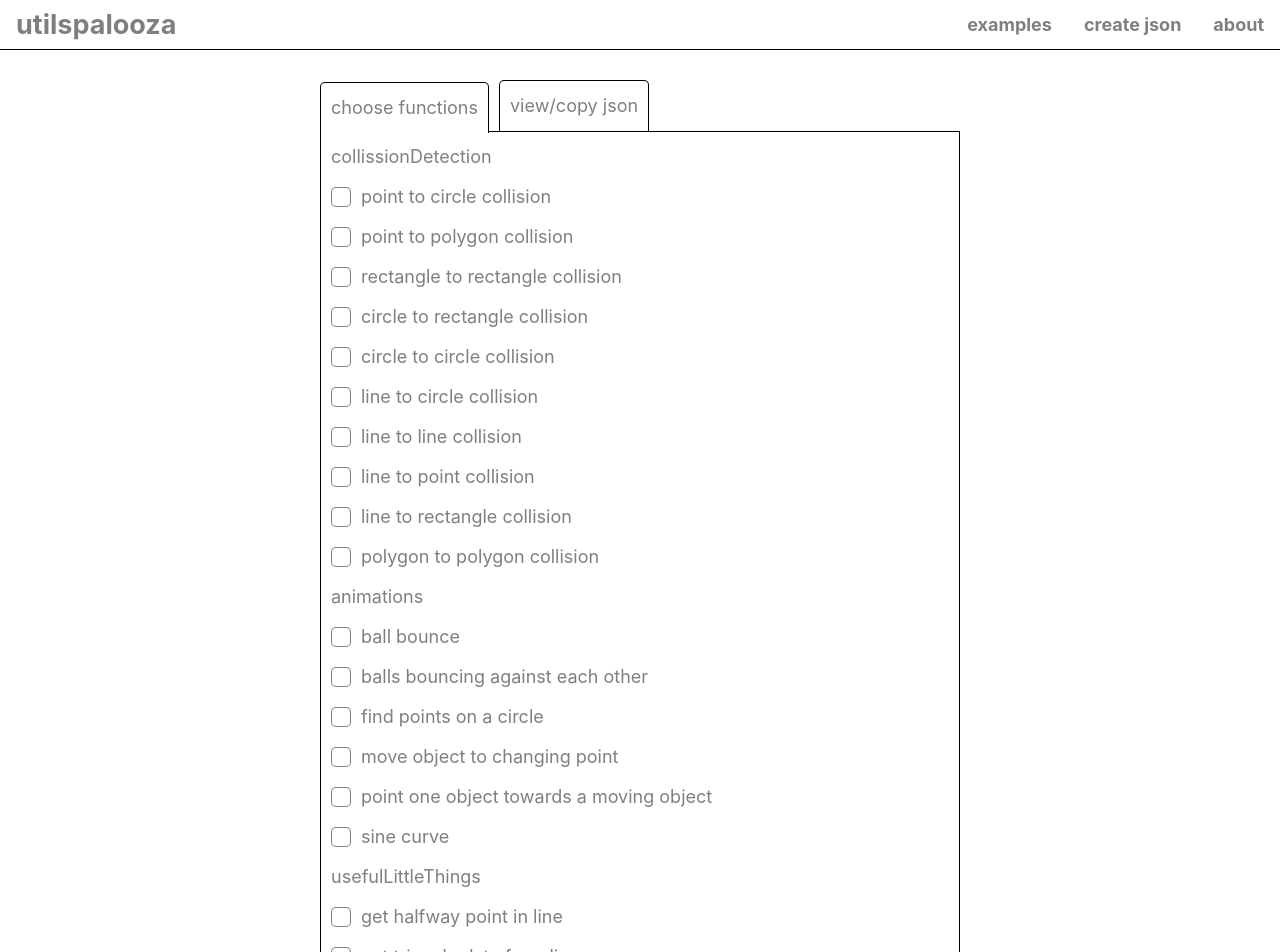
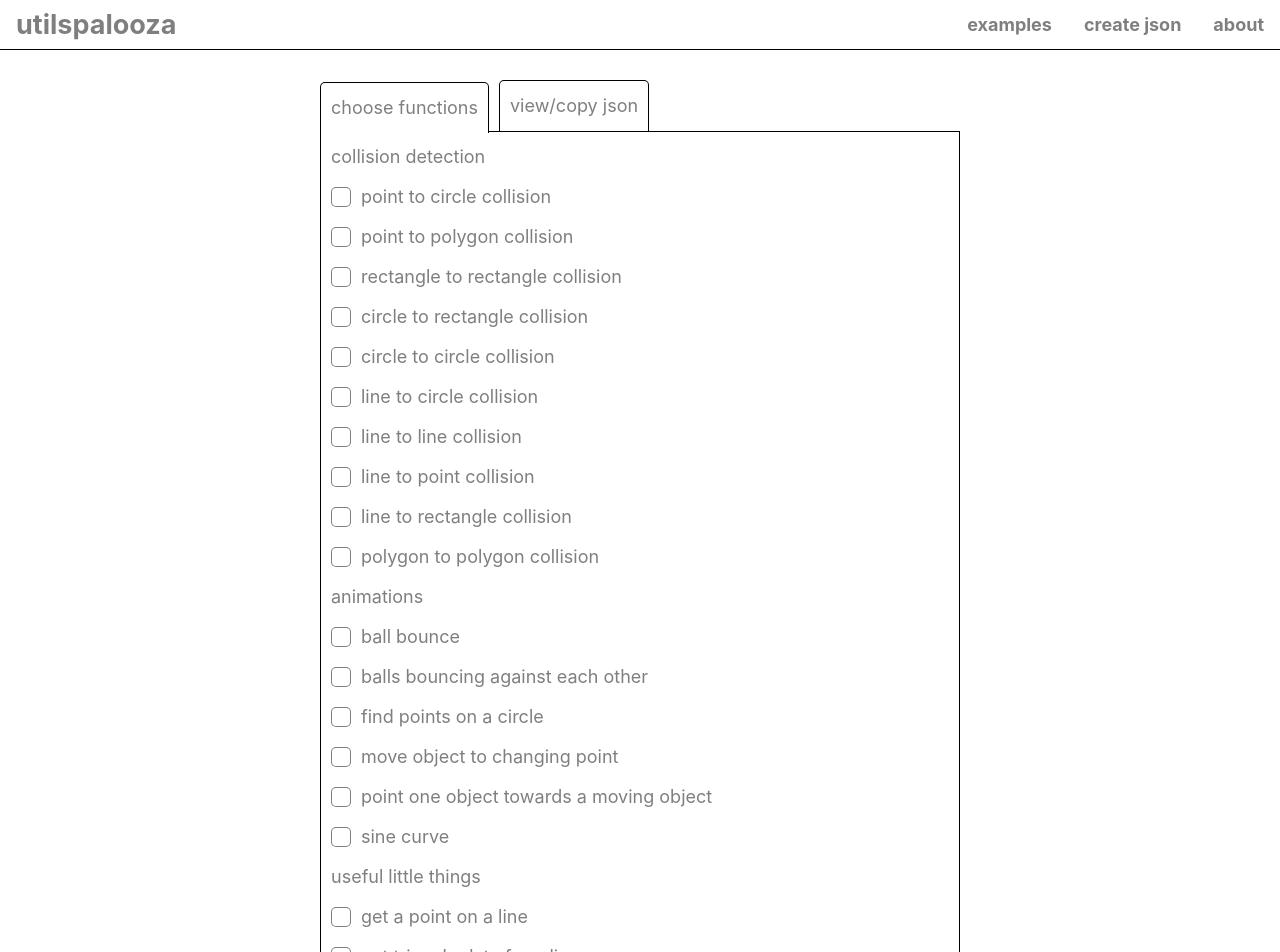
Before and after one commit to warpedpuppy/utils-site-typescript, a React (Create React App) app: page /create-json in a window 1280 px wide. Shown: the top 952 px of the page. Built offline with nearby package versions, Linux system fonts and the light colour scheme.

Commit message:
point on a line

```diff
--- a/src/siteData/SiteData.ts
+++ b/src/siteData/SiteData.ts
@@ -1,5 +1,5 @@
 import CircleFromThreePoints_Anim from "./animations/trig-animations/CircleFromThreePointsAnimation";
-import GetHalfwayPointOfLine from "./animations/trig-animations/GetHalfwayPointOfLine";
+import GetHalfwayPointOfLine from "./animations/trig-animations/GetPointOnLineAnimation";
 import GetEquilateralTriangleVertices from "./animations/trig-animations/EquilateralTriangleAnimation";
 import MoveObjectToDestinationPoint from "./animations/trig-animations/MoveObjectToDestinationPoint";
 import DistanceBetweenTwoPoints from "./animations/trig-animations/LIneLengthAnimation";
@@ -24,7 +24,7 @@ import PolygonToPolygonCollision from "./animations/collisionDetection/PolygonTo
 import Star from "./animations/trig-animations/StarAnimation";
 import Polygon from "./animations/trig-animations/PolygonAnimation";
 const SiteData = {
-  collissionDetection: {
+  "collision detection": {
     PointToCircleCollision,
     PointToRectangle,
     RectToRect,
@@ -45,7 +45,7 @@ const SiteData = {
     SineCurveAnimation,
     DeMystifySineCosine,
   },
-  usefulLittleThings: {
+  "useful little things": {
     GetHalfwayPointOfLine,
     TriangleDataFromLine,
     Star,
--- a/src/siteData/animations/trig-animations/BallBounceAnimation.ts
+++ b/src/siteData/animations/trig-animations/BallBounceAnimation.ts
@@ -5,6 +5,7 @@ class BallBounceAnimation extends AnimationBaseClass {
   static t = "ball bounce";
   static l = "ball-bounce";
   title = "ball bounce";
+  animationObject = BallBounce;
   ball: Ball = { x: 0, y: 0, radius: 10, vx: 4, vy: 1, id: "ball" };
   init() {
     this.draw();
--- a/src/siteData/animations/trig-animations/GetHalfwayPointOfLine.tsx
+++ b/src/siteData/animations/trig-animations/GetPointOnLineAnimation.tsx
@@ -1,33 +1,61 @@
 import { Point } from "../../../types/shapes";
 import AnimationBaseClass from "../AnimationBaseClass";
-
-class getHalfwayPointofLine extends AnimationBaseClass {
-  static t = "get halfway point in line";
-  static l = "halfway-point-in-line";
-  title = "get halfway point in line";
-  keyFunction(start: Point, end: Point) {
-    return {
-      x: (start.x + end.x) / 2,
-      y: (start.y + end.y) / 2,
-    };
-  }
+import { GetPointOnLine } from "../utils/usefulLittleThings/GetPointOnLine";
+import { ReactNode } from "react";
+class GetPointOnLineAnimation extends AnimationBaseClass {
+  static t = "get a point on a line";
+  static l = "get-a-point-on-a-line";
+  title = "get a point on a line";
+  animationObject = GetPointOnLine;
+  perc: number = 0.5;
   init() {
     this.startPoint = { x: this.halfWidth - 100, y: this.halfHeight + 100 };
     this.endPoint = { x: this.halfWidth + 100, y: this.halfHeight - 100 };
     this.draw();
   }
+  extraHTML = () => {
+    let options: ReactNode[] = [];
+    let vals = [0.1, 0.2, 0.3, 0.4, 0.5, 0.6, 0.7, 0.8, 0.9, 1];
+    vals.forEach((val) => {
+      options.push(
+        <option value={val} key={`extra-html-options-${val}`}>
+          {val}
+        </option>
+      );
+    });
+
+    return (
+      <div className="extra-html">
+        <label>change percentage on line: </label>
+        <select
+          onChange={(e) => this.perChangeHandler(e.currentTarget.value)}
+          defaultValue={this.perc}
+        >
+          {options}
+        </select>
+      </div>
+    );
+  };
+  perChangeHandler = (value: string) => {
+    this.perc = +value;
+  };
   draw = () => {
     if (!this.ctx || !this.canvas || !this.startPoint || !this.endPoint) return;
     this.ctx.clearRect(0, 0, this.canvas.width, this.canvas.height);
 
-    this.ctx.strokeStyle = "green";
+    this.ctx.strokeStyle = "rgba(0 0 0 /0.5)";
     this.ctx.lineWidth = 10;
     this.ctx.beginPath();
     this.ctx.moveTo(this.startPoint.x, this.startPoint.y);
     this.ctx.lineTo(this.endPoint.x, this.endPoint.y);
     this.ctx.stroke();
 
-    let point: Point = this.keyFunction(this.startPoint, this.endPoint);
+    this.ctx.strokeStyle = "red";
+    let point: Point = GetPointOnLine.keyFunction(
+      this.startPoint,
+      this.endPoint,
+      this.perc
+    );
 
     this.ctx.beginPath();
     this.ctx.arc(point.x, point.y, 5, 0, 2 * Math.PI);
@@ -55,4 +83,4 @@ class getHalfwayPointofLine extends AnimationBaseClass {
     this.allowDraw = false;
   }
 }
-export default getHalfwayPointofLine;
+export default GetPointOnLineAnimation;
--- /dev/null
+++ b/src/siteData/animations/utils/usefulLittleThings/GetPointOnLine.ts
@@ -0,0 +1,31 @@
+import { CollisionDetectionObject } from "../../../../types/types";
+import { Point } from "../../../../types/shapes";
+export const GetPointOnLine: CollisionDetectionObject = {
+  keyFunction: function GetPointOnLine(
+    start: Point,
+    end: Point,
+    percentage: number
+  ) {
+    let x = start.x + percentage * (end.x - start.x);
+    let y = start.y + percentage * (end.y - start.y);
+    return {
+      x,
+      y,
+    };
+  },
+  dependencies: [],
+  functionString: `
+   function GetPointOnLine(
+    start: Point,
+    end: Point,
+    percentage: number
+  ) {
+    let x = start.x + percentage * (end.x - start.x);
+    let y = start.y + percentage * (end.y - start.y);
+    return {
+      x,
+      y,
+    };
+  }
+  `,
+};
```
